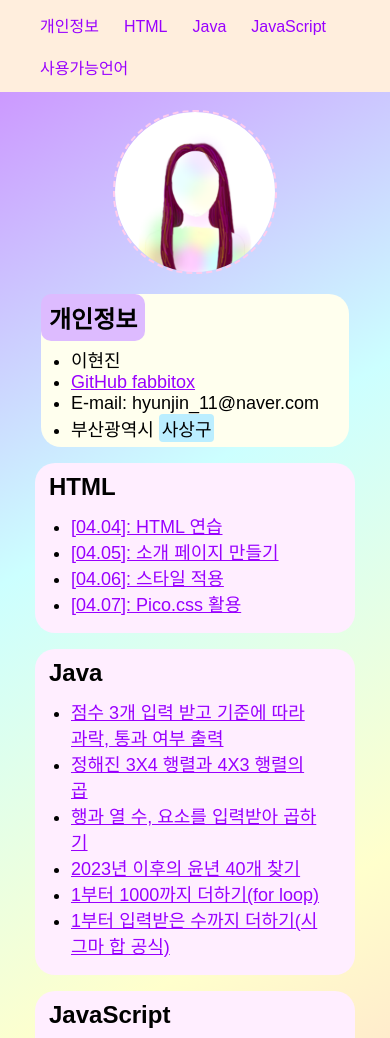
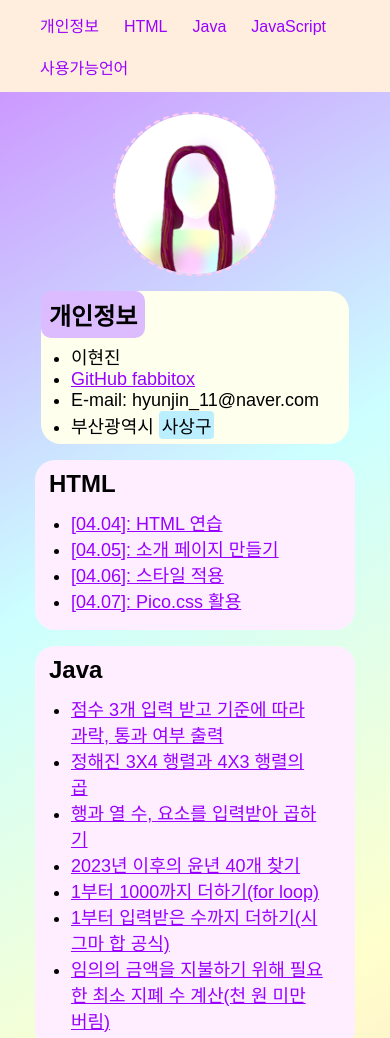
Before and after one commit to fabbitox/html, a plain HTML site: page index.html in a window 390 px wide. Shown: the top 1038 px of the page. Drawn offline with nearby package versions, Linux system fonts and the light colour scheme; a web font is replaced by a local one.

Commit message:
add list

```diff
--- a/index.html
+++ b/index.html
@@ -58,6 +58,7 @@
                 <li><a href="https://github.com/fabbitox/java/blob/main/Mission3.java">2023년 이후의 윤년 40개 찾기</a></li>
                 <li><a href="https://github.com/fabbitox/java/blob/main/Mission4.java">1부터 1000까지 더하기(for loop)</a></li>
                 <li><a href="https://github.com/fabbitox/java/blob/main/Mission4_1.java">1부터 입력받은 수까지 더하기(시그마 합 공식)</a></li>
+                <li><a href="https://github.com/fabbitox/java/blob/main/Misson5.java">임의의 금액을 지불하기 위해 필요한 최소 지폐 수 계산(천 원 미만 버림)</a></li>
             </ul>
         </article>
         <article id="javascript" class="study">
@@ -65,6 +66,8 @@
             <ul>
                 <li><a href="https://fabbitox.github.io/javascript/13.html">주사위 게임</a></li>
                 <li><a href="https://fabbitox.github.io/javascript/15.html">과일 버튼 -> 목록 색 바꾸기</a></li>
+                <li><a href="https://fabbitox.github.io/javascript/16.html">주사위 게임 2</a></li>
+                <li><a href="https://fabbitox.github.io/javascript/17.html">온도 변환</a></li>
             </ul>
         </article>
         <article id="language" class="art" style="background-color: #dfffff;">
--- a/style.css
+++ b/style.css
@@ -45,7 +45,7 @@ main {
     flex-direction: column;
     align-items: center;
     background: linear-gradient(-30deg, #ffcccc, #ffffcc, #ccffff, #cc99ff);
-    padding-bottom: 10px;
+    padding: 12px 0px;
 }
 
 article {
@@ -102,7 +102,7 @@ article>ul {
 #profile {
     display: flex;
     justify-content: center;
-    height: 180px;
+    height: 160px;
     align-items: center;
     padding: 8px;
 }
@@ -190,6 +190,10 @@ footer {
         font-size: medium;
     }
 
+    main {
+        padding-top: 4px;
+    }
+
     #profile {
         margin: 0px;
         flex-direction: column;
@@ -197,7 +201,7 @@ footer {
     }
 
     #imagediv {
-        margin: 10px 0px 20px;
+        margin: 8px 0px 15px;
     }
 
     article {
```
